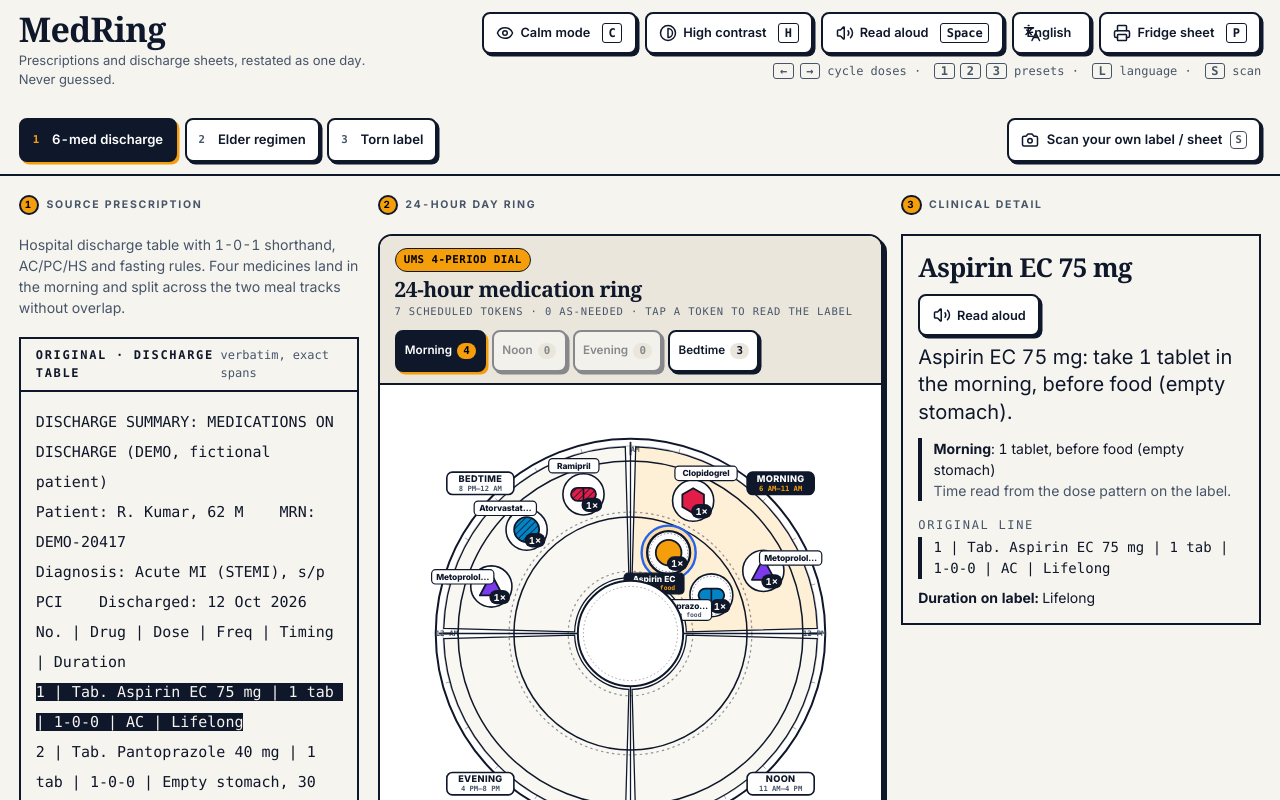
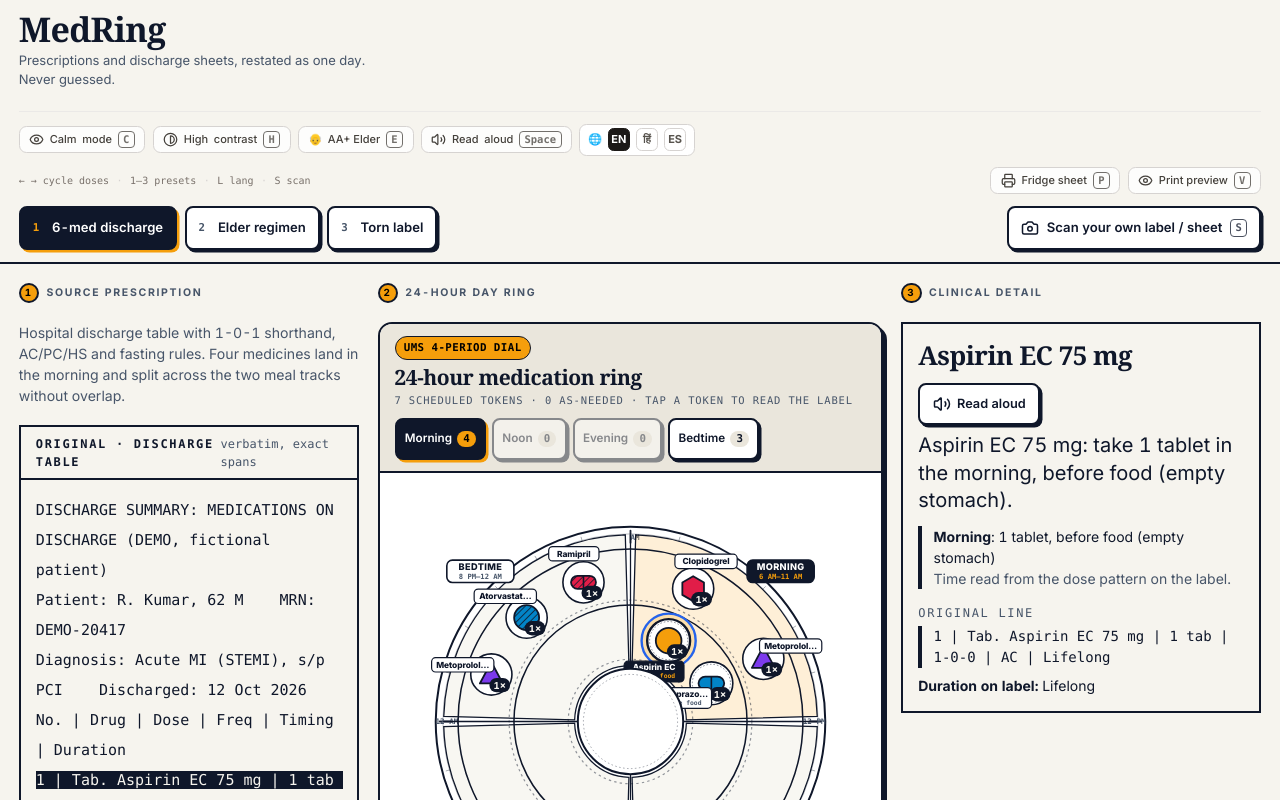
Before and after one commit to manojmulammagari/Medring, a Next.js app: page / in a window 1280 px wide. Shown: the top 800 px of the page. Built offline with nearby package versions, Linux system fonts and the light colour scheme.

Commit message:
feat(hud): redesign AccessibilityHud with elder mode toggle and language pills

```diff
--- a/components/hud/AccessibilityHud.tsx
+++ b/components/hud/AccessibilityHud.tsx
@@ -1,63 +1,97 @@
 'use client';
 
 import type { ReactNode } from 'react';
-import { Contrast, Eye, Languages, Printer, Volume2, VolumeX } from 'lucide-react';
+import { Contrast, Eye, Printer, Volume2, VolumeX } from 'lucide-react';
 import { LANGS, type Lang } from '@/lib/phrasebook';
 
 const Kbd = ({ children }: { children: ReactNode }) => (
-    <kbd className="f-data ml-1.5 rounded-[3px] border border-current px-1.5 text-[12px] font-semibold leading-5">{children}</kbd>
+    <kbd className="mr-kbd">{children}</kbd>
 );
-const btn = 'tactile inline-flex min-h-[44px] items-center gap-2 px-3 text-[14px] font-semibold';
+const btn = 'inline-flex items-center gap-1.5 px-2.5 py-1 rounded-lg text-[11px] font-medium border border-stone-300 text-stone-700 bg-white/80 hover:bg-white transition-colors focus-visible:ring-2 focus-visible:ring-amber-500 focus-visible:ring-offset-1';
+
+const LANG_PILLS: Array<{ id: Lang; label: string }> = [
+    { id: 'en', label: 'EN' },
+    { id: 'hi', label: 'हिं' },
+    { id: 'es', label: 'ES' },
+];
 
 interface Props {
     calm: boolean;
     contrast: boolean;
+    elder: boolean;
     speaking: boolean;
     lang: Lang;
     status: string;
     canPrint: boolean;
     onCalm(): void;
     onContrast(): void;
+    onElder(): void;
     onSpeak(): void;
     onLang(l: Lang): void;
     onPrint(): void;
+    onScan(): void;
+    onPrintPreview(): void;
 }
 
 export function AccessibilityHud(p: Props) {
     return (
-        <div className="flex max-w-full flex-col items-end gap-2">
-            <div role="toolbar" aria-label="Accessibility controls" className="flex flex-wrap items-center justify-end gap-2">
-                <button type="button" className={btn} aria-pressed={p.calm} onClick={p.onCalm}>
-                    <Eye size={18} aria-hidden /> Calm mode <Kbd>C</Kbd>
+        <div className="w-full flex flex-col gap-3 pt-3 mt-3 border-t border-stone-200/70">
+            {/* Left group: Accessibility */}
+            <div className="flex flex-wrap items-center gap-2">
+                <button type="button" className={`${btn} ${p.calm ? 'bg-amber-100 text-amber-900 border-amber-400 shadow-sm' : ''}`} aria-pressed={p.calm} onClick={p.onCalm}>
+                    <Eye size={15} aria-hidden /> Calm <span className="hidden sm:inline">mode</span> <Kbd>C</Kbd>
                 </button>
-                <button type="button" className={btn} aria-pressed={p.contrast} onClick={p.onContrast}>
-                    <Contrast size={18} aria-hidden /> High contrast <Kbd>H</Kbd>
+                <button type="button" className={`${btn} ${p.contrast ? 'bg-stone-900 text-white border-stone-900 shadow-sm' : ''}`} aria-pressed={p.contrast} onClick={p.onContrast}>
+                    <Contrast size={15} aria-hidden /> High <span className="hidden sm:inline">contrast</span> <Kbd>H</Kbd>
                 </button>
-                <button type="button" className={btn} aria-pressed={p.speaking} onClick={p.onSpeak}>
-                    {p.speaking ? <VolumeX size={18} aria-hidden /> : <Volume2 size={18} aria-hidden />} Read aloud <Kbd>Space</Kbd>
+                <button type="button" className={`${btn} ${p.elder ? 'bg-indigo-100 text-indigo-900 border-indigo-400 shadow-sm' : ''}`} aria-pressed={p.elder} onClick={p.onElder}>
+                    <span aria-hidden>👴</span> AA+ Elder <Kbd>E</Kbd>
                 </button>
-                <div className="relative">
-                    <label htmlFor="mr-lang" className="sr-only">Plain-language translation</label>
-                    <Languages size={18} aria-hidden className="pointer-events-none absolute left-3 top-1/2 -translate-y-1/2" />
-                    <select
-                        id="mr-lang"
-                        value={p.lang}
-                        onChange={(e) => p.onLang(e.target.value as Lang)}
-                        className="tactile min-h-[44px] appearance-none pl-10 pr-8 text-[14px] font-semibold"
-                    >
-                        {LANGS.map((l) => (
-                            <option key={l.id} value={l.id}>{l.label}</option>
-                        ))}
-                    </select>
+                <button type="button" className={`${btn} ${p.speaking ? 'bg-emerald-100 text-emerald-900 border-emerald-400 shadow-sm' : ''}`} aria-pressed={p.speaking} onClick={p.onSpeak}>
+                    {p.speaking ? <VolumeX size={15} aria-hidden /> : <Volume2 size={15} aria-hidden />} Read <span className="hidden sm:inline">aloud</span> <Kbd>Space</Kbd>
+                </button>
+                <div className="flex items-center gap-1.5 px-2 py-1 rounded-lg border border-stone-300 text-stone-700 bg-white text-xs font-medium">
+                    <span aria-hidden>🌐</span>
+                    {LANG_PILLS.map((l) => (
+                        <button
+                            key={l.id}
+                            type="button"
+                            role="radio"
+                            aria-checked={p.lang === l.id}
+                            aria-label={LANGS.find((x) => x.id === l.id)?.label ?? l.id}
+                            onClick={() => p.onLang(l.id)}
+                            className={`inline-flex items-center justify-center w-6 h-6 rounded-md text-[11px] font-bold uppercase transition-colors border ${
+                                p.lang === l.id
+                                    ? 'bg-stone-900 text-white border-stone-900'
+                                    : 'bg-white text-stone-600 border-stone-300 hover:bg-stone-50'
+                            }`}
+                        >
+                            {l.label}
+                        </button>
+                    ))}
                 </div>
-                <button type="button" className={btn} disabled={!p.canPrint} onClick={p.onPrint}>
-                    <Printer size={18} aria-hidden /> Fridge sheet <Kbd>P</Kbd>
-                </button>
             </div>
-            <p className="f-data text-[12px] text-[var(--ink-2)]">
-                <Kbd>←</Kbd><Kbd>→</Kbd> cycle doses · <Kbd>1</Kbd><Kbd>2</Kbd><Kbd>3</Kbd> presets · <Kbd>L</Kbd> language · <Kbd>S</Kbd> scan
-            </p>
-            <p role="status" aria-live="polite" className="min-h-[18px] max-w-[520px] text-right text-[12px] text-[var(--ink-2)]">{p.status}</p>
+
+            {/* Right group: Output & Shortcuts */}
+            <div className="flex items-center justify-between gap-2 w-full flex-wrap">
+                <div className="flex items-center gap-2 text-[10px] font-mono text-stone-500 whitespace-nowrap">
+                    <span>← → cycle doses</span>
+                    <span className="text-stone-300">·</span>
+                    <span>1–3 presets</span>
+                    <span className="text-stone-300">·</span>
+                    <span>L lang</span>
+                    <span className="text-stone-300">·</span>
+                    <span>S scan</span>
+                </div>
+                <div className="flex items-center gap-2">
+                    <button type="button" className={btn} disabled={!p.canPrint} onClick={p.onPrint}>
+                        <Printer size={15} aria-hidden /> Fridge sheet <Kbd>P</Kbd>
+                    </button>
+                    <button type="button" className={btn} onClick={p.onPrintPreview}>
+                        <Eye size={15} aria-hidden /> Print preview <Kbd>V</Kbd>
+                    </button>
+                </div>
+            </div>
         </div>
     );
 }
```
